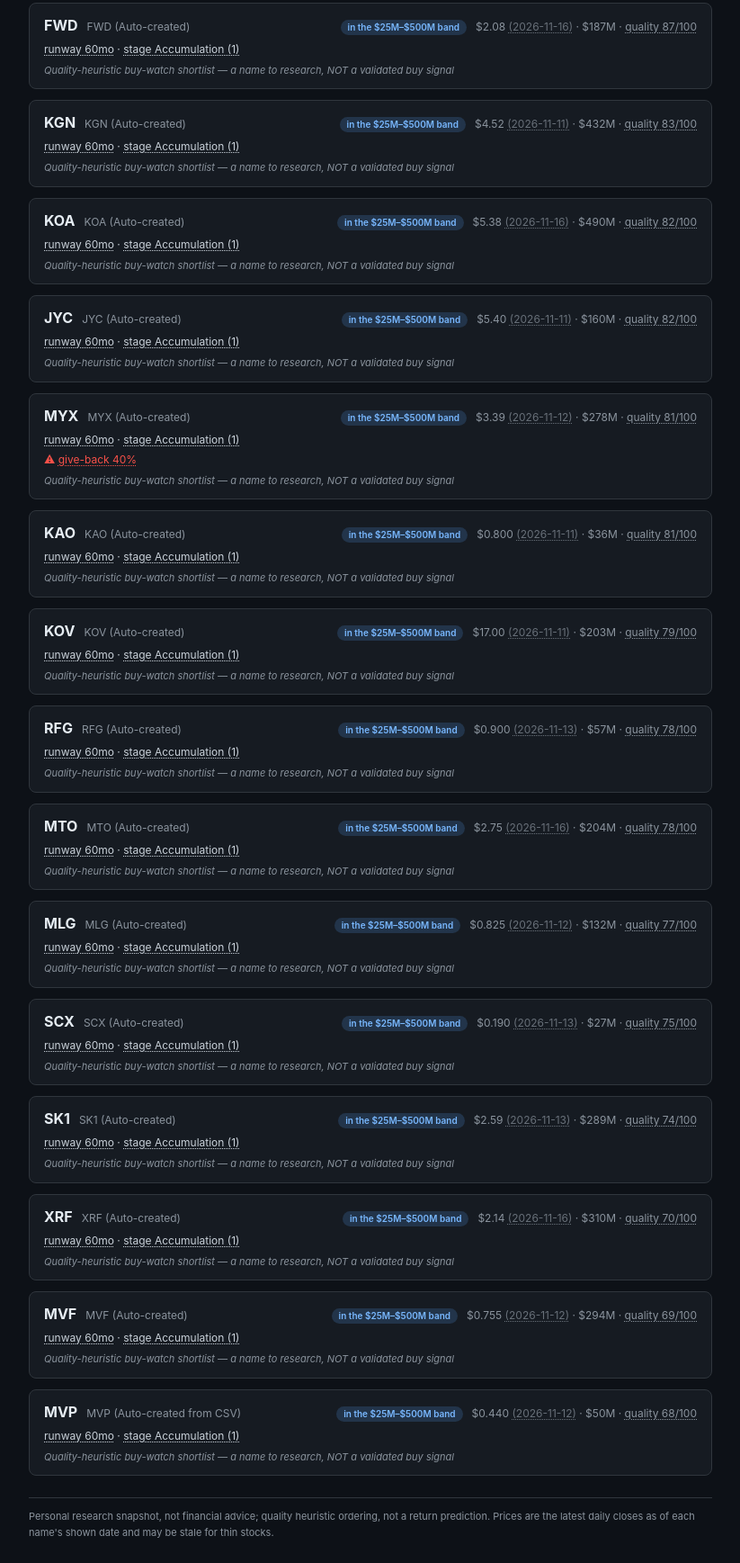
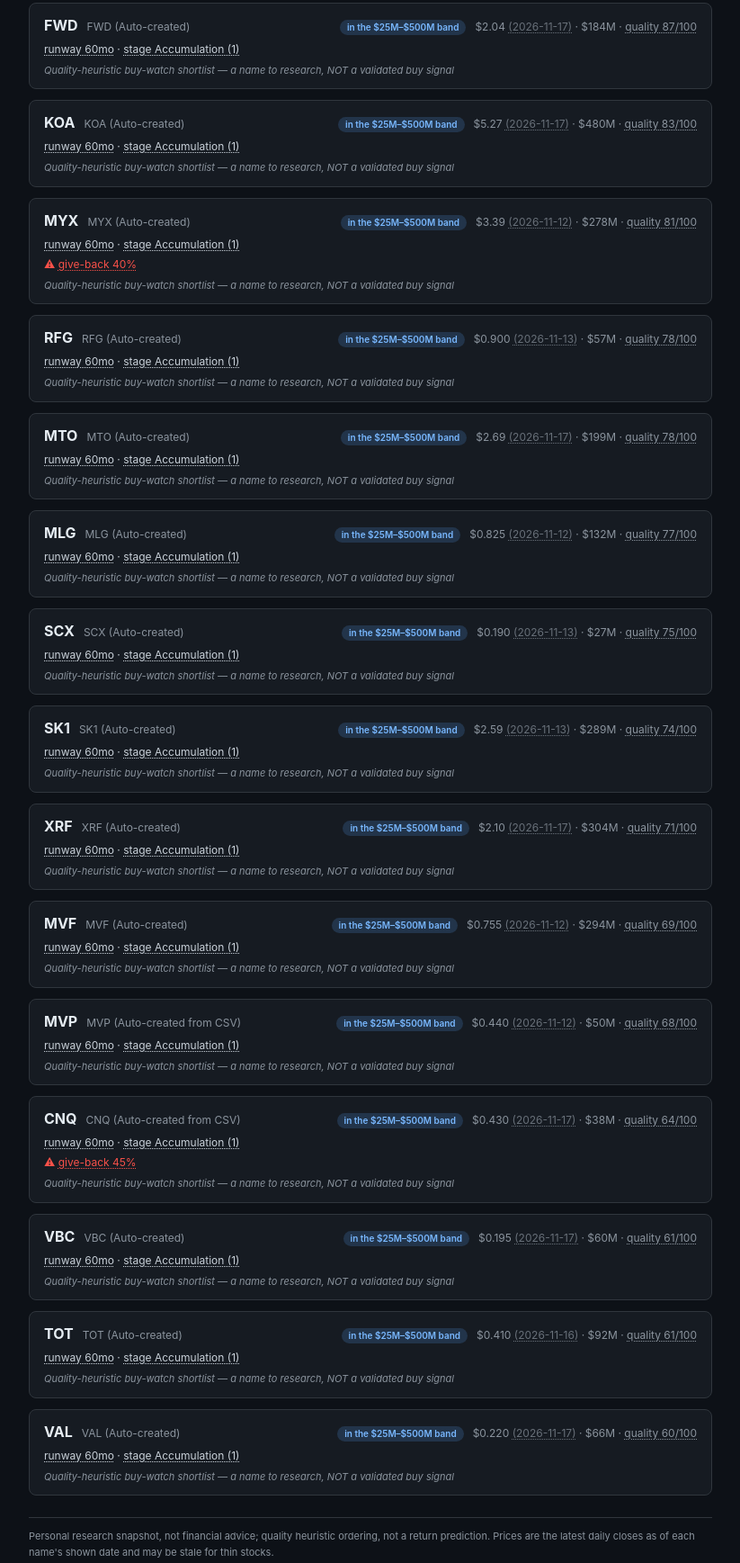
Before and after one commit to davidrwoodland/hedge-shortlist, a plain HTML site: page index.html in a window 1280 px wide. Shown: the part 191-1928 px from the top of the page at 90% size, without its empty margins (228-1051 px from the left). Drawn offline with Linux system fonts and the light colour scheme.

Commit message:
shortlist 2026-11-18

```diff
--- a/index.html
+++ b/index.html
@@ -2,7 +2,7 @@
 <html lang="en"><head><meta charset="utf-8">
 <meta name="viewport" content="width=device-width, initial-scale=1">
 <meta name="robots" content="noindex, nofollow">
-<title>Today's shortlist — 2026-11-17</title>
+<title>Today's shortlist — 2026-11-18</title>
 <style>
   :root { color-scheme: dark; }
   body { margin:0; padding:28px 18px 40px; background:#0d1117; color:#e6edf3;
@@ -44,7 +44,7 @@
   details.guide li { margin:7px 0; line-height:1.55; }
   details.guide b { color:#e6edf3; }
 </style></head><body>
-<h1>Today's shortlist — 2026-11-17</h1>
+<h1>Today's shortlist — 2026-11-18</h1>
 <div class="sub">15 names, ordered by a transparent 0–100 quality
 composite (share dilution · cash runway · cash operating profit vs assets ·
 asset growth · delisting hazard — each a rank against the whole table),
@@ -88,9 +88,9 @@ past patterns are no promise about the future.</li>
             <span class="code">FWD</span>
             <span class="name">FWD (Auto-created)</span>
             <span class="chip band">in the $25M–$500M band</span>
-            <span class="numbers">$2.08 <span class="dim tip" data-tip="Date of the most
+            <span class="numbers">$2.04 <span class="dim tip" data-tip="Date of the most
 recent daily closing price we hold — thinly traded stocks can be a few days
-stale.">(2026-11-16)</span> · $187M · <span class="tip" data-tip="A transparent 0-100
+stale.">(2026-11-17)</span> · $184M · <span class="tip" data-tip="A transparent 0-100
 quality composite: where the company ranks against the whole table on share
 dilution (lower is better), cash runway, cash operating profit relative to
 assets, asset growth (slower is better) and a delisting-hazard gauge, equally
@@ -103,53 +103,17 @@ returns.">quality 87/100</span></span>
         </div>
         <div class="card">
           <div class="head">
-            <span class="code">KGN</span>
-            <span class="name">KGN (Auto-created)</span>
+            <span class="code">KOA</span>
+            <span class="name">KOA (Auto-created)</span>
             <span class="chip band">in the $25M–$500M band</span>
-            <span class="numbers">$4.52 <span class="dim tip" data-tip="Date of the most
+            <span class="numbers">$5.27 <span class="dim tip" data-tip="Date of the most
 recent daily closing price we hold — thinly traded stocks can be a few days
-stale.">(2026-11-11)</span> · $432M · <span class="tip" data-tip="A transparent 0-100
+stale.">(2026-11-17)</span> · $480M · <span class="tip" data-tip="A transparent 0-100
 quality composite: where the company ranks against the whole table on share
 dilution (lower is better), cash runway, cash operating profit relative to
 assets, asset growth (slower is better) and a delisting-hazard gauge, equally
 weighted, with a heavy-dilution penalty. It ranks QUALITY — it does not predict
 returns.">quality 83/100</span></span>
-          </div>
-          <div class="facts"><span class="tip" data-tip="Cash runway: how many months the company can keep operating at its current spending rate before needing to raise more money. Longer is safer; under 6 months is a tested risk flag.">runway 60mo</span> · <span class="tip" data-tip="Price-cycle stage (Weinstein): 1 = basing after a decline, 2 = rising uptrend, 3 = topping, 4 = declining. A chart-shape read, not a guarantee.">stage Accumulation (1)</span></div>
-
-          <div class="stream">Quality-heuristic buy-watch shortlist — a name to research, NOT a validated buy signal</div>
-        </div>
-        <div class="card">
-          <div class="head">
-            <span class="code">KOA</span>
-            <span class="name">KOA (Auto-created)</span>
-            <span class="chip band">in the $25M–$500M band</span>
-            <span class="numbers">$5.38 <span class="dim tip" data-tip="Date of the most
-recent daily closing price we hold — thinly traded stocks can be a few days
-stale.">(2026-11-16)</span> · $490M · <span class="tip" data-tip="A transparent 0-100
-quality composite: where the company ranks against the whole table on share
-dilution (lower is better), cash runway, cash operating profit relative to
-assets, asset growth (slower is better) and a delisting-hazard gauge, equally
-weighted, with a heavy-dilution penalty. It ranks QUALITY — it does not predict
-returns.">quality 82/100</span></span>
-          </div>
-          <div class="facts"><span class="tip" data-tip="Cash runway: how many months the company can keep operating at its current spending rate before needing to raise more money. Longer is safer; under 6 months is a tested risk flag.">runway 60mo</span> · <span class="tip" data-tip="Price-cycle stage (Weinstein): 1 = basing after a decline, 2 = rising uptrend, 3 = topping, 4 = declining. A chart-shape read, not a guarantee.">stage Accumulation (1)</span></div>
-
-          <div class="stream">Quality-heuristic buy-watch shortlist — a name to research, NOT a validated buy signal</div>
-        </div>
-        <div class="card">
-          <div class="head">
-            <span class="code">JYC</span>
-            <span class="name">JYC (Auto-created)</span>
-            <span class="chip band">in the $25M–$500M band</span>
-            <span class="numbers">$5.40 <span class="dim tip" data-tip="Date of the most
-recent daily closing price we hold — thinly traded stocks can be a few days
-stale.">(2026-11-11)</span> · $160M · <span class="tip" data-tip="A transparent 0-100
-quality composite: where the company ranks against the whole table on share
-dilution (lower is better), cash runway, cash operating profit relative to
-assets, asset growth (slower is better) and a delisting-hazard gauge, equally
-weighted, with a heavy-dilution penalty. It ranks QUALITY — it does not predict
-returns.">quality 82/100</span></span>
           </div>
           <div class="facts"><span class="tip" data-tip="Cash runway: how many months the company can keep operating at its current spending rate before needing to raise more money. Longer is safer; under 6 months is a tested risk flag.">runway 60mo</span> · <span class="tip" data-tip="Price-cycle stage (Weinstein): 1 = basing after a decline, 2 = rising uptrend, 3 = topping, 4 = declining. A chart-shape read, not a guarantee.">stage Accumulation (1)</span></div>
 
@@ -175,42 +139,6 @@ returns.">quality 81/100</span></span>
         </div>
         <div class="card">
           <div class="head">
-            <span class="code">KAO</span>
-            <span class="name">KAO (Auto-created)</span>
-            <span class="chip band">in the $25M–$500M band</span>
-            <span class="numbers">$0.800 <span class="dim tip" data-tip="Date of the most
-recent daily closing price we hold — thinly traded stocks can be a few days
-stale.">(2026-11-11)</span> · $36M · <span class="tip" data-tip="A transparent 0-100
-quality composite: where the company ranks against the whole table on share
-dilution (lower is better), cash runway, cash operating profit relative to
-assets, asset growth (slower is better) and a delisting-hazard gauge, equally
-weighted, with a heavy-dilution penalty. It ranks QUALITY — it does not predict
-returns.">quality 81/100</span></span>
-          </div>
-          <div class="facts"><span class="tip" data-tip="Cash runway: how many months the company can keep operating at its current spending rate before needing to raise more money. Longer is safer; under 6 months is a tested risk flag.">runway 60mo</span> · <span class="tip" data-tip="Price-cycle stage (Weinstein): 1 = basing after a decline, 2 = rising uptrend, 3 = topping, 4 = declining. A chart-shape read, not a guarantee.">stage Accumulation (1)</span></div>
-
-          <div class="stream">Quality-heuristic buy-watch shortlist — a name to research, NOT a validated buy signal</div>
-        </div>
-        <div class="card">
-          <div class="head">
-            <span class="code">KOV</span>
-            <span class="name">KOV (Auto-created)</span>
-            <span class="chip band">in the $25M–$500M band</span>
-            <span class="numbers">$17.00 <span class="dim tip" data-tip="Date of the most
-recent daily closing price we hold — thinly traded stocks can be a few days
-stale.">(2026-11-11)</span> · $203M · <span class="tip" data-tip="A transparent 0-100
-quality composite: where the company ranks against the whole table on share
-dilution (lower is better), cash runway, cash operating profit relative to
-assets, asset growth (slower is better) and a delisting-hazard gauge, equally
-weighted, with a heavy-dilution penalty. It ranks QUALITY — it does not predict
-returns.">quality 79/100</span></span>
-          </div>
-          <div class="facts"><span class="tip" data-tip="Cash runway: how many months the company can keep operating at its current spending rate before needing to raise more money. Longer is safer; under 6 months is a tested risk flag.">runway 60mo</span> · <span class="tip" data-tip="Price-cycle stage (Weinstein): 1 = basing after a decline, 2 = rising uptrend, 3 = topping, 4 = declining. A chart-shape read, not a guarantee.">stage Accumulation (1)</span></div>
-
-          <div class="stream">Quality-heuristic buy-watch shortlist — a name to research, NOT a validated buy signal</div>
-        </div>
-        <div class="card">
-          <div class="head">
             <span class="code">RFG</span>
             <span class="name">RFG (Auto-created)</span>
             <span class="chip band">in the $25M–$500M band</span>
@@ -232,9 +160,9 @@ returns.">quality 78/100</span></span>
             <span class="code">MTO</span>
             <span class="name">MTO (Auto-created)</span>
             <span class="chip band">in the $25M–$500M band</span>
-            <span class="numbers">$2.75 <span class="dim tip" data-tip="Date of the most
+            <span class="numbers">$2.69 <span class="dim tip" data-tip="Date of the most
 recent daily closing price we hold — thinly traded stocks can be a few days
-stale.">(2026-11-16)</span> · $204M · <span class="tip" data-tip="A transparent 0-100
+stale.">(2026-11-17)</span> · $199M · <span class="tip" data-tip="A transparent 0-100
 quality composite: where the company ranks against the whole table on share
 dilution (lower is better), cash runway, cash operating profit relative to
 assets, asset growth (slower is better) and a delisting-hazard gauge, equally
@@ -304,14 +232,14 @@ returns.">quality 74/100</span></span>
             <span class="code">XRF</span>
             <span class="name">XRF (Auto-created)</span>
             <span class="chip band">in the $25M–$500M band</span>
-            <span class="numbers">$2.14 <span class="dim tip" data-tip="Date of the most
+            <span class="numbers">$2.10 <span class="dim tip" data-tip="Date of the most
 recent daily closing price we hold — thinly traded stocks can be a few days
-stale.">(2026-11-16)</span> · $310M · <span class="tip" data-tip="A transparent 0-100
+stale.">(2026-11-17)</span> · $304M · <span class="tip" data-tip="A transparent 0-100
 quality composite: where the company ranks against the whole table on share
 dilution (lower is better), cash runway, cash operating profit relative to
 assets, asset growth (slower is better) and a delisting-hazard gauge, equally
 weighted, with a heavy-dilution penalty. It ranks QUALITY — it does not predict
-returns.">quality 70/100</span></span>
+returns.">quality 71/100</span></span>
           </div>
           <div class="facts"><span class="tip" data-tip="Cash runway: how many months the company can keep operating at its current spending rate before needing to raise more money. Longer is safer; under 6 months is a tested risk flag.">runway 60mo</span> · <span class="tip" data-tip="Price-cycle stage (Weinstein): 1 = basing after a decline, 2 = rising uptrend, 3 = topping, 4 = declining. A chart-shape read, not a guarantee.">stage Accumulation (1)</span></div>
 
@@ -353,6 +281,78 @@ returns.">quality 68/100</span></span>
 
           <div class="stream">Quality-heuristic buy-watch shortlist — a name to research, NOT a validated buy signal</div>
         </div>
+        <div class="card">
+          <div class="head">
+            <span class="code">CNQ</span>
+            <span class="name">CNQ (Auto-created from CSV)</span>
+            <span class="chip band">in the $25M–$500M band</span>
+            <span class="numbers">$0.430 <span class="dim tip" data-tip="Date of the most
+recent daily closing price we hold — thinly traded stocks can be a few days
+stale.">(2026-11-17)</span> · $38M · <span class="tip" data-tip="A transparent 0-100
+quality composite: where the company ranks against the whole table on share
+dilution (lower is better), cash runway, cash operating profit relative to
+assets, asset growth (slower is better) and a delisting-hazard gauge, equally
+weighted, with a heavy-dilution penalty. It ranks QUALITY — it does not predict
+returns.">quality 64/100</span></span>
+          </div>
+          <div class="facts"><span class="tip" data-tip="Cash runway: how many months the company can keep operating at its current spending rate before needing to raise more money. Longer is safer; under 6 months is a tested risk flag.">runway 60mo</span> · <span class="tip" data-tip="Price-cycle stage (Weinstein): 1 = basing after a decline, 2 = rising uptrend, 3 = topping, 4 = declining. A chart-shape read, not a guarantee.">stage Accumulation (1)</span></div>
+          <div class="warns">⚠ <span class="tip" data-tip="Back-tested gauge: gains in names shaped like this have historically been given back at an elevated rate. An exit-risk signal — one of the best-tested items on this page.">give-back 45%</span></div>
+          <div class="stream">Quality-heuristic buy-watch shortlist — a name to research, NOT a validated buy signal</div>
+        </div>
+        <div class="card">
+          <div class="head">
+            <span class="code">VBC</span>
+            <span class="name">VBC (Auto-created)</span>
+            <span class="chip band">in the $25M–$500M band</span>
+            <span class="numbers">$0.195 <span class="dim tip" data-tip="Date of the most
+recent daily closing price we hold — thinly traded stocks can be a few days
+stale.">(2026-11-17)</span> · $60M · <span class="tip" data-tip="A transparent 0-100
+quality composite: where the company ranks against the whole table on share
+dilution (lower is better), cash runway, cash operating profit relative to
+assets, asset growth (slower is better) and a delisting-hazard gauge, equally
+weighted, with a heavy-dilution penalty. It ranks QUALITY — it does not predict
+returns.">quality 61/100</span></span>
+          </div>
+          <div class="facts"><span class="tip" data-tip="Cash runway: how many months the company can keep operating at its current spending rate before needing to raise more money. Longer is safer; under 6 months is a tested risk flag.">runway 60mo</span> · <span class="tip" data-tip="Price-cycle stage (Weinstein): 1 = basing after a decline, 2 = rising uptrend, 3 = topping, 4 = declining. A chart-shape read, not a guarantee.">stage Accumulation (1)</span></div>
+
+          <div class="stream">Quality-heuristic buy-watch shortlist — a name to research, NOT a validated buy signal</div>
+        </div>
+        <div class="card">
+          <div class="head">
+            <span class="code">TOT</span>
+            <span class="name">TOT (Auto-created)</span>
+            <span class="chip band">in the $25M–$500M band</span>
+            <span class="numbers">$0.410 <span class="dim tip" data-tip="Date of the most
+recent daily closing price we hold — thinly traded stocks can be a few days
+stale.">(2026-11-16)</span> · $92M · <span class="tip" data-tip="A transparent 0-100
+quality composite: where the company ranks against the whole table on share
+dilution (lower is better), cash runway, cash operating profit relative to
+assets, asset growth (slower is better) and a delisting-hazard gauge, equally
+weighted, with a heavy-dilution penalty. It ranks QUALITY — it does not predict
+returns.">quality 61/100</span></span>
+          </div>
+          <div class="facts"><span class="tip" data-tip="Cash runway: how many months the company can keep operating at its current spending rate before needing to raise more money. Longer is safer; under 6 months is a tested risk flag.">runway 60mo</span> · <span class="tip" data-tip="Price-cycle stage (Weinstein): 1 = basing after a decline, 2 = rising uptrend, 3 = topping, 4 = declining. A chart-shape read, not a guarantee.">stage Accumulation (1)</span></div>
+
+          <div class="stream">Quality-heuristic buy-watch shortlist — a name to research, NOT a validated buy signal</div>
+        </div>
+        <div class="card">
+          <div class="head">
+            <span class="code">VAL</span>
+            <span class="name">VAL (Auto-created)</span>
+            <span class="chip band">in the $25M–$500M band</span>
+            <span class="numbers">$0.220 <span class="dim tip" data-tip="Date of the most
+recent daily closing price we hold — thinly traded stocks can be a few days
+stale.">(2026-11-17)</span> · $66M · <span class="tip" data-tip="A transparent 0-100
+quality composite: where the company ranks against the whole table on share
+dilution (lower is better), cash runway, cash operating profit relative to
+assets, asset growth (slower is better) and a delisting-hazard gauge, equally
+weighted, with a heavy-dilution penalty. It ranks QUALITY — it does not predict
+returns.">quality 60/100</span></span>
+          </div>
+          <div class="facts"><span class="tip" data-tip="Cash runway: how many months the company can keep operating at its current spending rate before needing to raise more money. Longer is safer; under 6 months is a tested risk flag.">runway 60mo</span> · <span class="tip" data-tip="Price-cycle stage (Weinstein): 1 = basing after a decline, 2 = rising uptrend, 3 = topping, 4 = declining. A chart-shape read, not a guarantee.">stage Accumulation (1)</span></div>
+
+          <div class="stream">Quality-heuristic buy-watch shortlist — a name to research, NOT a validated buy signal</div>
+        </div>
 <div class="foot">Personal research snapshot, not financial advice; quality
 heuristic ordering, not a return prediction. Prices are the latest daily
 closes as of each name's shown date and may be stale for thin stocks.</div>
```
